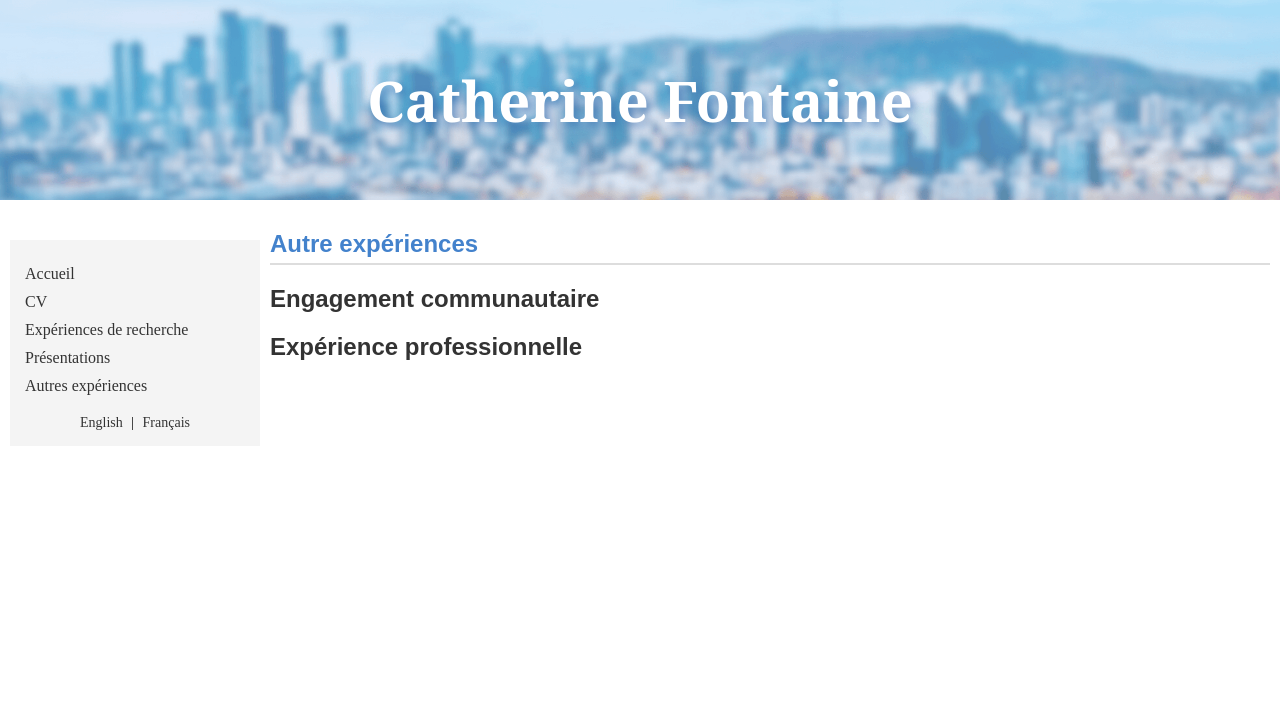
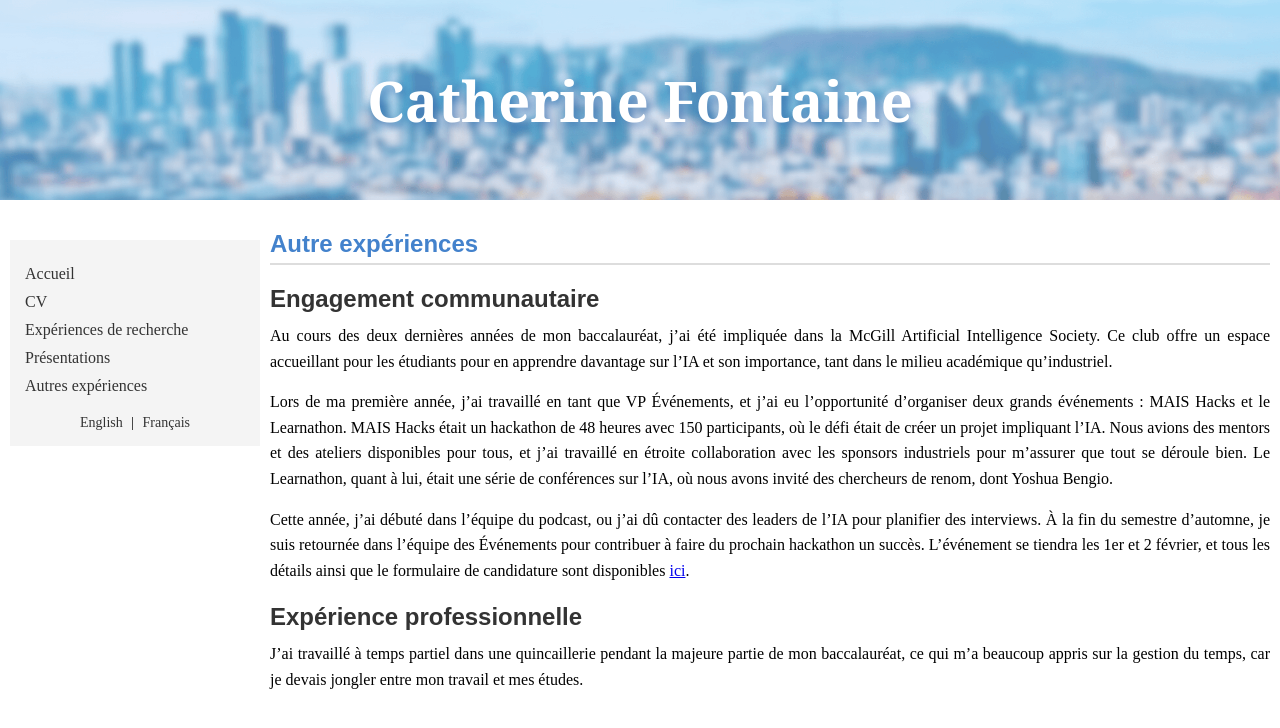
Before and after one commit to CatherineFontaine/CatherineFontaine.github.io, a Jekyll site: the page built from fr/otherexperiences.md, in a window 1280 px wide. Shown: the top 728 px of the page. Built offline with Jekyll 4.4.1, drawn with Linux system fonts in a browser that asks for light colours.

Commit message:
Update otherexperiences.md

```diff
--- a/fr/otherexperiences.md
+++ b/fr/otherexperiences.md
@@ -6,5 +6,13 @@ lang: fr
 ## Autre expériences
 ### Engagement communautaire
 
+Au cours des deux dernières années de mon baccalauréat, j'ai été impliquée dans la McGill Artificial Intelligence Society. Ce club offre un espace accueillant pour les étudiants pour en apprendre davantage sur l’IA et son importance, tant dans le milieu académique qu'industriel.
+
+Lors de ma première année, j'ai travaillé en tant que VP Événements, et j'ai eu l'opportunité d'organiser deux grands événements : MAIS Hacks et le Learnathon. MAIS Hacks était un hackathon de 48 heures avec 150 participants, où le défi était de créer un projet impliquant l'IA. Nous avions des mentors et des ateliers disponibles pour tous, et j'ai travaillé en étroite collaboration avec les sponsors industriels pour m'assurer que tout se déroule bien. Le Learnathon, quant à lui, était une série de conférences sur l'IA, où nous avons invité des chercheurs de renom, dont Yoshua Bengio.
+
+Cette année, j'ai débuté dans l'équipe du podcast, ou j’ai dû contacter des leaders de l'IA pour planifier des interviews. À la fin du semestre d'automne, je suis retournée dans l'équipe des Événements pour contribuer à faire du prochain hackathon un succès. L'événement se tiendra les 1er et 2 février, et tous les détails ainsi que le formulaire de candidature sont disponibles [ici](https://maishacks.com).
+
 
 ### Expérience professionnelle
+
+J'ai travaillé à temps partiel dans une quincaillerie pendant la majeure partie de mon baccalauréat, ce qui m'a beaucoup appris sur la gestion du temps, car je devais jongler entre mon travail et mes études.
```
